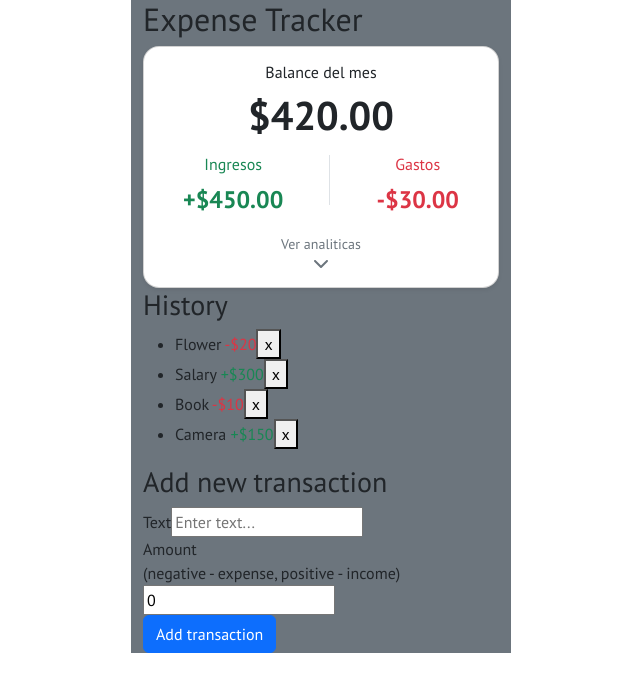
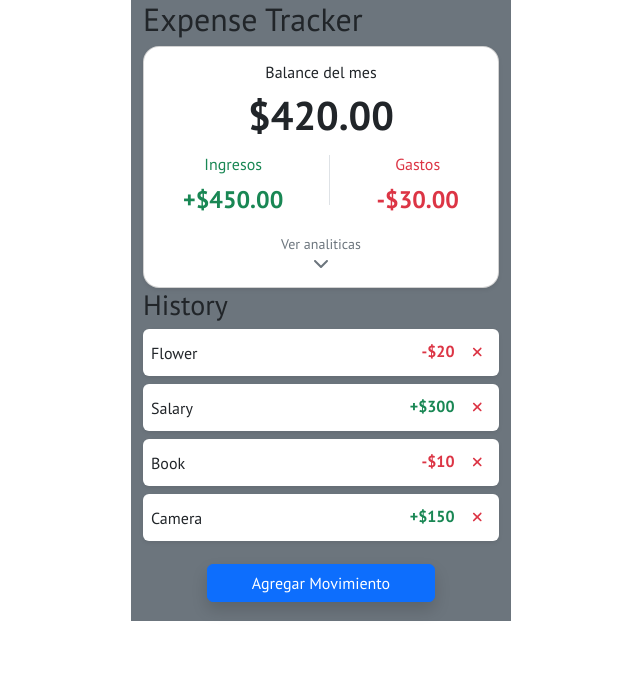
Before and after one commit to ArmandLord/disrupcion-challenge, a React (Vite) app: page / in a window 1280 px wide. Shown: the top 692 px of the page, without its empty margins (319-959 px from the left). Built offline with nearby package versions, Linux system fonts and the light colour scheme.

Commit message:
imp: add sweetalert2

```diff
--- a/package.json
+++ b/package.json
@@ -16,7 +16,8 @@
     "bootstrap": "^5.3.0-alpha3",
     "font-awesome": "^4.7.0",
     "react": "^18.2.0",
-    "react-dom": "^18.2.0"
+    "react-dom": "^18.2.0",
+    "sweetalert2": "^11.7.3"
   },
   "devDependencies": {
     "@types/react": "^18.0.28",
--- a/src/App.tsx
+++ b/src/App.tsx
@@ -8,11 +8,7 @@ import {
 } from "./components";
 import { GlobalProvider } from "./context/GlobalState";
 import { library } from "@fortawesome/fontawesome-svg-core";
-import {
-  faArrowUp,
-  faArrowDown,
-  faChevronDown,
-} from "@fortawesome/free-solid-svg-icons";
+import { faChevronDown, faXmark } from "@fortawesome/free-solid-svg-icons";
 
 const App = () => {
   return (
@@ -30,5 +26,5 @@ const App = () => {
   );
 };
 
-library.add(faArrowUp, faArrowDown, faChevronDown);
+library.add(faChevronDown, faXmark);
 export default App;
--- a/src/components/AddTransaction.tsx
+++ b/src/components/AddTransaction.tsx
@@ -1,25 +1,57 @@
 import { useAddTransaction } from "../hooks/useAddTransaction";
+import { useState } from "react";
 
 export const AddTransaction = () => {
-  const { text, amount, setText, setAmount, onSubmit } = useAddTransaction();
+  const {
+    text,
+    amount,
+    openModal,
+    setText,
+    setAmount,
+    onSubmit,
+    setOpenModal,
+  } = useAddTransaction();
+
   return (
     <div>
-      <h3>Add new transaction</h3>
-      <form onSubmit={onSubmit}>
+      <button
+        className="btn btn-primary shadow"
+        style={{
+          width: "60%",
+          position: "absolute",
+          bottom: "0",
+          left: "50%",
+          transform: "translate(-50%, -50%)",
+          display: openModal ? "none" : "block",
+        }}
+        onClick={() => setOpenModal(true)}
+      >
+        Agregar Movimiento
+      </button>
+
+      <section
+        style={{
+          position: "absolute",
+          bottom: "0",
+          left: "50%",
+          transform: "translate(-50%, -50%)",
+          display: openModal ? "block" : "none",
+        }}
+        className="bg-white p-3 rounded-2 shadow"
+      >
+        <form onSubmit={onSubmit} className="d-flex flex-column gap-2">
+          <h3 className="text-center fs-5">Agrega transacción</h3>
           <div>
-          <label htmlFor="text">Text</label>
+            <label htmlFor="text">Descripción</label>
             <input
               type="text"
-            placeholder="Enter text..."
+              placeholder="Uber, Netflix, etc..."
               value={text}
               onChange={(event) => setText(event.target.value)}
             />
           </div>
           <div>
-          <label htmlFor="amount">
-            Amount <br />
-            (negative - expense, positive - income)
-          </label>
+            <label htmlFor="amount">Monto:</label>
             <input
               type="number"
               placeholder="Enter amount..."
@@ -27,8 +59,11 @@ export const AddTransaction = () => {
               onChange={(event) => setAmount(+event.target.value)}
             />
           </div>
-        <button className="btn btn-primary">Add transaction</button>
+          <div className="d-flex justify-content-center">
+            <button className="btn btn-primary">Agregar transacción</button>
+          </div>
         </form>
+      </section>
     </div>
   );
 };
--- a/src/components/Transaction.tsx
+++ b/src/components/Transaction.tsx
@@ -1,5 +1,6 @@
 import { FC, useContext } from "react";
 import { GlobalContext } from "../context/GlobalState";
+import { FontAwesomeIcon } from "@fortawesome/react-fontawesome";
 
 interface Props {
   transaction: {
@@ -13,16 +14,25 @@ export const Transaction: FC<Props> = ({ transaction }) => {
   const { deleteTransaction } = useContext(GlobalContext);
   const { text, amount } = transaction;
   const sing: string = amount < 0 ? "-" : "+";
+
   return (
-    <li>
-      {text}{" "}
-      <span
-        //   que sea rojo si es negativo o verde si es positivo usando bootstrap
-        className={amount < 0 ? "text-danger" : "text-success"}
-      >
-        {sing}${Math.abs(amount)}
-      </span>
-      <button onClick={() => deleteTransaction(transaction.id)}>x</button>
+    <li className="bg-white p-2 d-flex justify-content-between align-items-center shadow-sm rounded-2 mb-2">
+      <p className="mb-0">{text}</p>
+      <section>
+        <span
+          className={
+            amount < 0 ? "text-danger fw-bold" : "text-success fw-bold"
+          }
+        >
+          {sing}${Math.abs(amount)}
+        </span>
+        <button
+          className="btn btn-sm ms-2"
+          onClick={() => deleteTransaction(transaction.id)}
+        >
+          <FontAwesomeIcon className="text-danger" icon="xmark" />
+        </button>
+      </section>
     </li>
   );
 };
--- a/src/components/TransactionList.tsx
+++ b/src/components/TransactionList.tsx
@@ -5,17 +5,21 @@ import { Transaction } from "./Transaction";
 export const TransactionList = () => {
   const { transactions } = useContext(GlobalContext);
 
+  if (transactions.length === 0) {
+    return <p>No transactions</p>;
+  }
+
   return (
-    <div>
+    <div
+      style={{
+        marginBottom: "5rem",
+      }}
+    >
       <h3>History</h3>
-      <ul>
-        {transactions.length === 0 ? (
-          <p>No transactions</p>
-        ) : (
-          transactions.map((transaction) => (
-            <Transaction key={transaction.id} transaction={transaction} />
-          ))
-        )}
+      <ul className="list-unstyled">
+        {transactions.map((transaction) => (
+          <Transaction key={transaction.id} transaction={transaction} />
+        ))}
       </ul>
     </div>
   );
--- /dev/null
+++ b/src/fontawesome.ts
@@ -0,0 +1,4 @@
+import { library } from "@fortawesome/fontawesome-svg-core";
+import { fab } from "@fortawesome/free-brands-svg-icons";
+
+library.add(fab);
--- a/src/hooks/useAddTransaction.ts
+++ b/src/hooks/useAddTransaction.ts
@@ -1,10 +1,12 @@
 import { useState, useContext } from "react";
 import { GlobalContext } from "../context/GlobalState";
+import Swal from "sweetalert2";
 
 export const useAddTransaction = () => {
   const { addTransaction } = useContext(GlobalContext);
   const [text, setText] = useState<string>("");
   const [amount, setAmount] = useState<number>(0);
+  const [openModal, setOpenModal] = useState<boolean>(false);
 
   const onSubmit = (event: React.FormEvent<HTMLFormElement>) => {
     event.preventDefault();
@@ -13,16 +15,23 @@ export const useAddTransaction = () => {
       text,
       amount: +amount,
     };
+    if (newTransaction.text === "" || newTransaction.amount === 0) {
+      Swal.fire("Error", "Por favor, ingrese un texto y un monto", "error");
+      return;
+    }
     addTransaction(newTransaction);
     setText("");
     setAmount(0);
+    setOpenModal(false);
   };
 
   return {
     text,
     amount,
+    openModal,
     setText,
     setAmount,
     onSubmit,
+    setOpenModal,
   };
 };
```
Also changed, not shown: 1 other file (tests, documents, lock files or other folders). Lines whose indentation alone changed are shown as unchanged.
